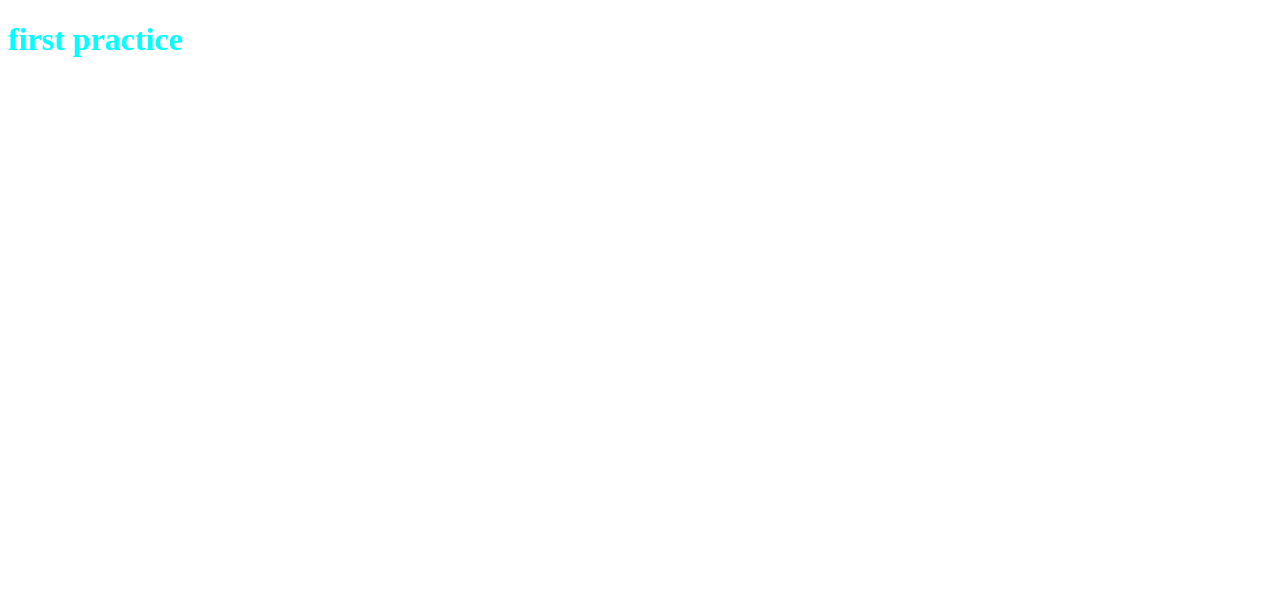
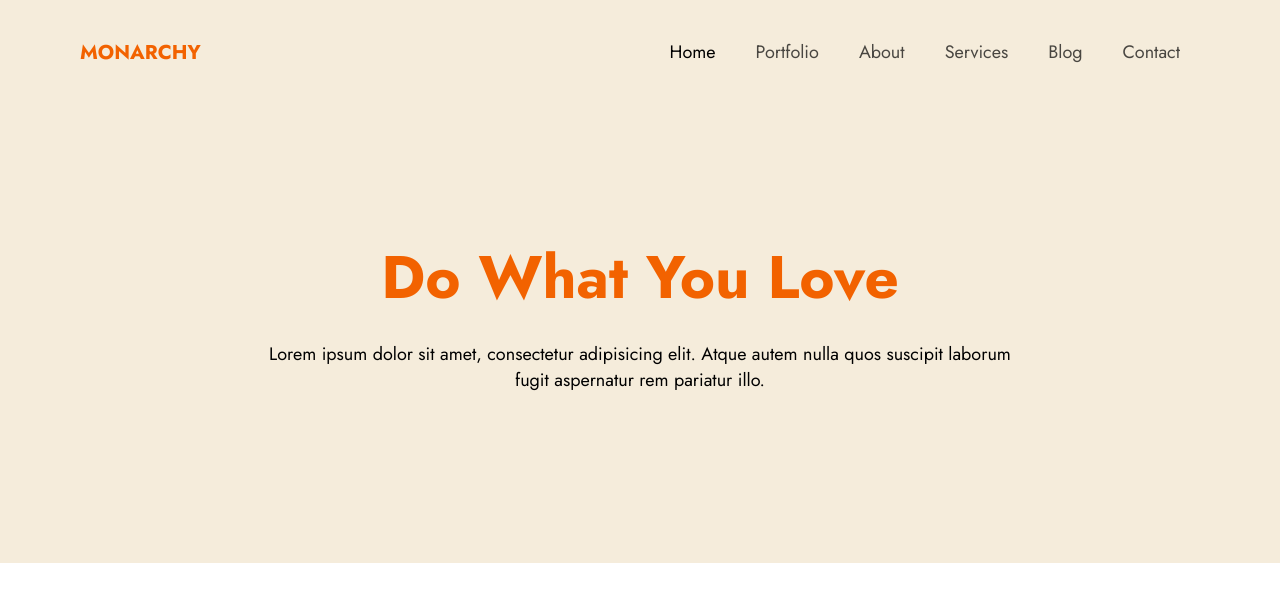
Before and after one commit to AlaminMJ/first-practices-project, a plain HTML site: page index.html in a window 1280 px wide. Drawn offline with Linux system fonts and the light colour scheme.

Commit message:
f commit

```diff
--- a/index.html
+++ b/index.html
@@ -5,9 +5,42 @@
     <meta http-equiv="X-UA-Compatible" content="IE=edge">
     <meta name="viewport" content="width=device-width, initial-scale=1.0">
     <title>practice</title>
+    <link rel="stylesheet" href="https://cdnjs.cloudflare.com/ajax/libs/font-awesome/5.15.3/css/all.min.css" integrity="sha512-iBBXm8fW90+nuLcSKlbmrPcLa0OT92xO1BIsZ+ywDWZCvqsWgccV3gFoRBv0z+8dLJgyAHIhR35VZc2oM/gI1w==" crossorigin="anonymous" referrerpolicy="no-referrer" />
+    <link rel="preconnect" href="https://fonts.googleapis.com">
+    <link rel="preconnect" href="https://fonts.gstatic.com" crossorigin>
+    <link href="https://fonts.googleapis.com/css2?family=Jost:wght@400;500;600;700&display=swap" rel="stylesheet">
     <link rel="stylesheet" href="style.css">
 </head>
 <body>
-    <h1>first practice</h1>
+    <header class="header">
+        <nav>
+            <div class="container">
+                <nav class="navbar">
+                <div class="navbar-logo">
+                    <span>monarchy</span>
+                </div>
+                <div class="navbar-list">
+                    <ul>
+                        <li class="nav-item"><a href="#" class="nav-link active">Home</a></li>
+                        <li class="nav-item"><a href="#" class="nav-link">Portfolio</a></li>
+                        <li class="nav-item"><a href="#" class="nav-link">About</a></li>
+                        <li class="nav-item"><a href="#" class="nav-link">Services</a></li>
+                        <li class="nav-item"><a href="#" class="nav-link">Blog</a></li>
+                        <li class="nav-item"><a href="#" class="nav-link">Contact</a></li>
+                    </ul>
+                </div>
+             </nav>
+
+                <div class="content">
+                    <h1>Do What You Love</h1>
+                    <p>Lorem ipsum dolor sit amet, consectetur adipisicing elit. Atque autem nulla quos suscipit laborum fugit aspernatur rem pariatur illo.</p>
+                </div>
+
+            </div>
+
+
+
+    </header>
+    <script src="https://cdnjs.cloudflare.com/ajax/libs/font-awesome/5.15.3/js/all.min.js" integrity="sha512-RXf+QSDCUQs5uwRKaDoXt55jygZZm2V++WUZduaU/Ui/9EGp3f/2KZVahFZBKGH0s774sd3HmrhUy+SgOFQLVQ==" crossorigin="anonymous" referrerpolicy="no-referrer"></script>
 </body>
 </html>
--- a/style.css
+++ b/style.css
@@ -1,3 +1,80 @@
-h1{
-    color: aqua;
+*{
+    margin: 0;
+    padding: 0;
+    font-family: 'Jost', sans-serif;
+    box-sizing: border-box;
+
 }
+a{
+    text-decoration: none;
+}
+ul{
+    list-style: none;
+    margin: 0;
+    padding: 0;
+}
+li{
+    margin: 0;
+    padding: 0;
+}
+header{
+
+    width: 100%;
+    background: #f5ecdb;
+}
+.header .container{
+    padding: 20px 80px;
+    margin: 0 auto;
+
+
+}
+.header .container .navbar{
+
+    display: flex;
+    justify-content: space-between;
+    align-items: center;
+    height: 4rem;
+    widows: 100%;
+}
+.header .container .navbar-logo span{
+    color: #f26200;
+    text-transform: uppercase;
+    font-size: 20px;
+
+    font-weight: 700;
+
+}
+.header .container ul{
+    display: flex;
+}
+.header .container ul li{
+    padding: 10px 10px;
+    margin: 0 10px;
+    font-weight: 400;
+}
+.header .container ul li a{
+    color: rgba(0, 0, 0, 0.7);
+    font-size: 18px;
+
+}
+.header .container ul li a:hover{
+    color: #000000;
+}
+.header .container ul li .active{
+    color:#000000;
+}
+.header .container .content{
+    padding: 150px 0;
+    text-align: center;
+    width: 750px;
+    margin: 0 auto;
+}
+.header .container .content h1{
+    font-size: 60px;
+    color: #f26200;
+
+}
+.header .container .content p{
+    margin-top: 20px;
+    font-size: 18px;
+}
```
